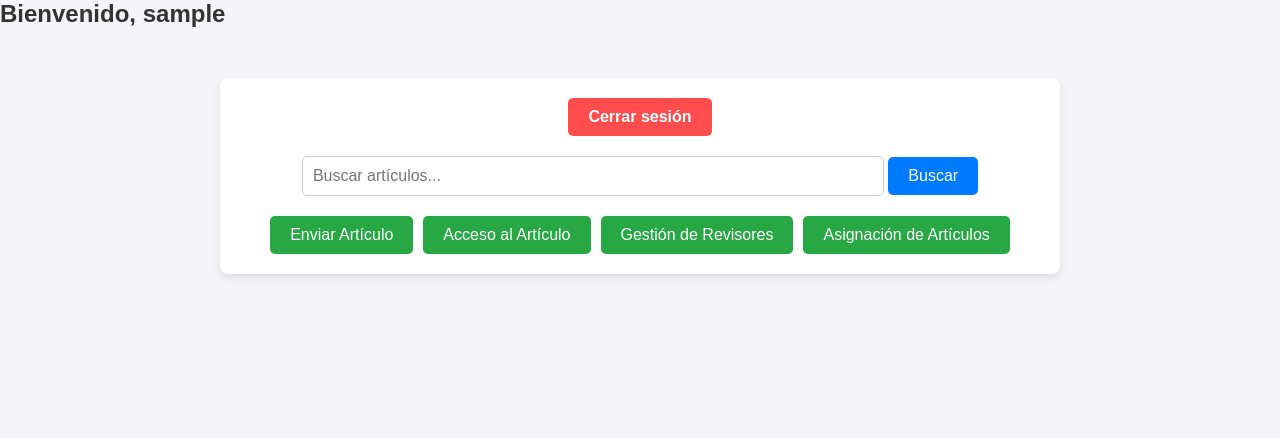
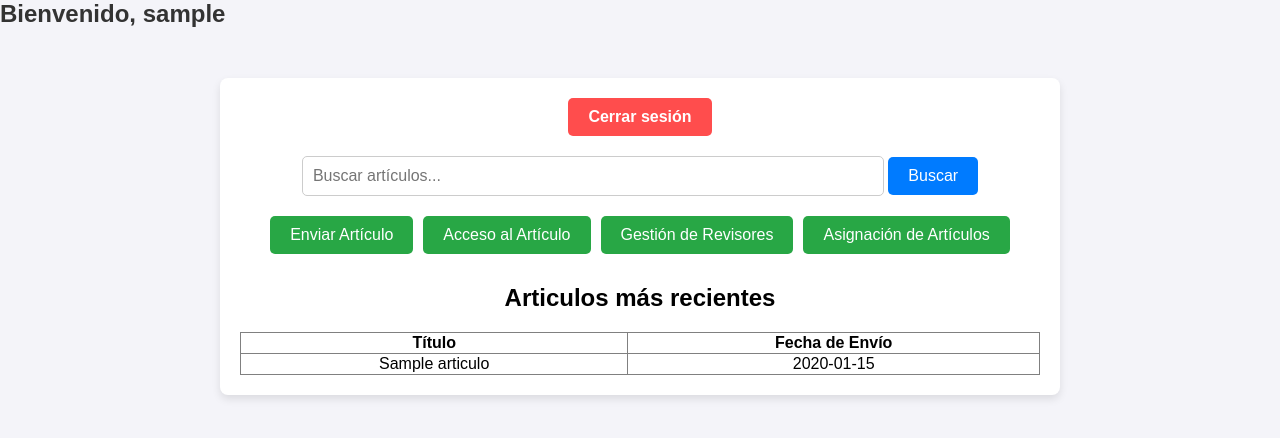
Before and after one commit to maximilianoprogr/tareabd, a PHP site: the page made by php/dashboard.php in a window 1280 px wide. Shown: the top 438 px of the page. Run offline with PHP 8.4, Linux system fonts and the light colour scheme; the visitor is signed in with stand-in values (Sample User, id 1); tables that the repository leaves empty hold one stand-in row (values such as "Sample post").

Commit message:
se añade los articulos mas recientes en la dasboard

```diff
--- a/php/dashboard.php
+++ b/php/dashboard.php
@@ -18,10 +18,17 @@ if (!isset($_SESSION['usuario'])) {
 }
 
 echo "<div class='welcome'>Bienvenido, " . $_SESSION['usuario'] . "</div>"; // Muestra el nombre de usuario
+
+include('conexion.php');
+
+// Obtener los últimos 10 artículos
+$sql_ultimos = "SELECT id_articulo, titulo, fecha_envio FROM Articulo ORDER BY fecha_envio DESC LIMIT 10";
+$stmt_ultimos = $pdo->query($sql_ultimos);
+$ultimos_articulos = $stmt_ultimos->fetchAll();
 ?>
 
 <div class="container">
-    <a href="logout.php" class="logout-btn">Cerrar sesión</a> <!-- Opción para cerrar sesión -->
+    <a href="utilidades/logout.php" class="logout-btn">Cerrar sesión</a> <!-- Opción para cerrar sesión -->
 
     <form action="buscar_articulos.php" method="GET" class="search-form">
         <input type="text" name="query" placeholder="Buscar artículos..." class="search-input">
@@ -34,6 +41,23 @@ echo "<div class='welcome'>Bienvenido, " . $_SESSION['usuario'] . "</div>"; // M
         <button onclick="location.href='gestionar_revisores.php'" class="action-btn">Gestión de Revisores</button>
         <button onclick="location.href='asignar_articulos.php'" class="action-btn">Asignación de Artículos</button>
     </div>
+
+    <!-- Mostrar los últimos 10 artículos -->
+    <div class="ultimos-articulos" style="margin-top: 30px;">
+        <h2>Articulos más recientes</h2>
+        <table border="1" style="width:100%; border-collapse: collapse;">
+            <tr>
+                <th>Título</th>
+                <th>Fecha de Envío</th>
+            </tr>
+            <?php foreach ($ultimos_articulos as $articulo): ?>
+            <tr>
+                <td><?php echo htmlspecialchars($articulo['titulo']); ?></td>
+                <td><?php echo htmlspecialchars($articulo['fecha_envio']); ?></td>
+            </tr>
+            <?php endforeach; ?>
+        </table>
+    </div>
 </div>
 </body>
 </html>
--- a/php/index.php
+++ b/php/index.php
@@ -18,8 +18,10 @@ if (!isset($_SESSION['user_id'])) {
         <h1>Bienvenido a la Plataforma de Artículos</h1>
         <p>Selecciona una opción del menú para comenzar.</p>
         <a href="dashboard.php" style="font-family: Arial, sans-serif; font-size: 14px; color: #007BFF; text-decoration: none;">Volver al inicio</a>
+    </div>
+    <script src="../js/scripts.js"></script> <!-- Archivo JavaScript -->
+    <div>
         <?php include('../php/navegacion.php'); ?> <!-- Incluir la barra de navegación -->
     </div>
-    <script src="../js/scripts.js"></script> <!-- Archivo JavaScript -->
 </body>
 </html>
```
Also changed, not shown: php/utilidades/logout.php (renamed from php/logout.php).
